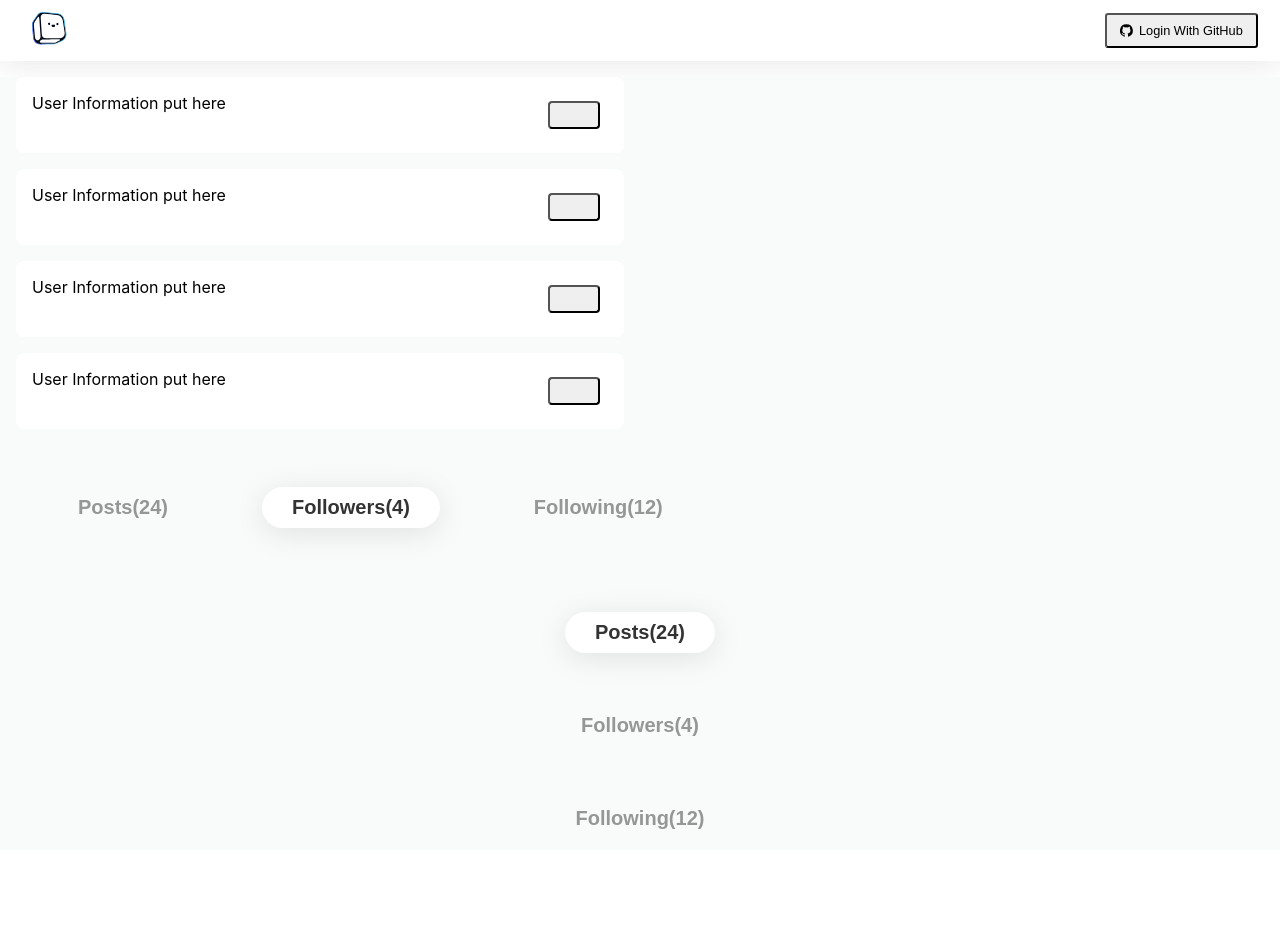
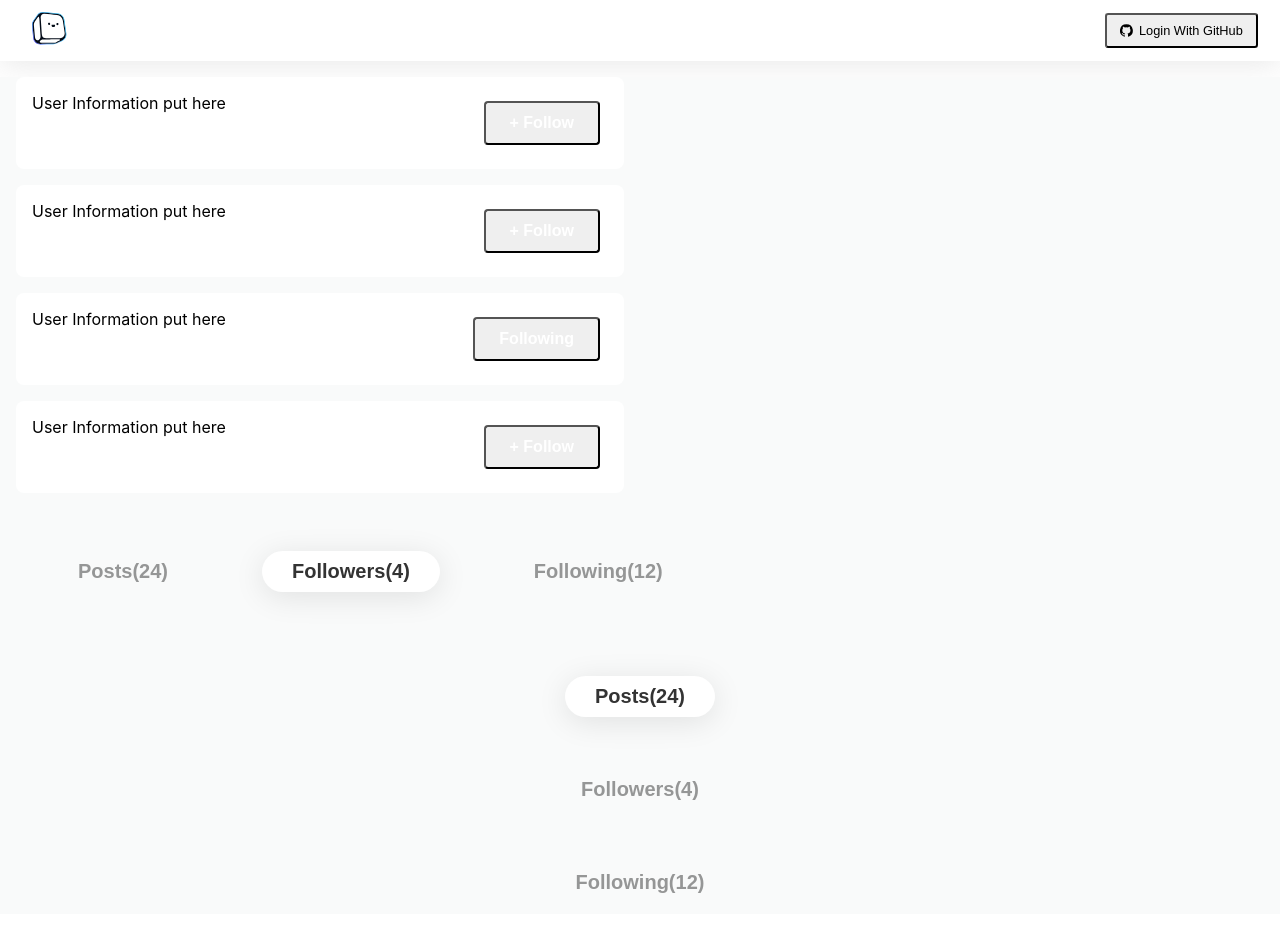
Before and after one commit to bitprj/bit, a React (Create React App) app: page / in a window 1280 px wide. Shown: the top 932 px of the page. Before the commit the page ends 882 px from the top, so only its background shows below. Built offline with nearby package versions, Linux system fonts and the light colour scheme.

Commit message:
Changed Home.js

```diff
--- a/src/components/Home.js
+++ b/src/components/Home.js
@@ -4,7 +4,7 @@ import ToggleTab from'./shared/Tab/ToggleTab'
 const Home = () => {
     return(
     <>
-        <FollowerList followers = {[1,2,3,4]}/>
+        <FollowerList followers = {[{"buttonTxt" : "+ Follow"}, {"buttonTxt" : "+ Follow"},{"buttonTxt" : "Following"},{"buttonTxt" : "+ Follow"}]}/>
         <ToggleTab tabs = {['Posts(24)', 'Followers(4)', 'Following(12)']} activeNum ={1}></ToggleTab>
         <ToggleTab tabs = {['Posts(24)', 'Followers(4)', 'Following(12)']} vertical = {true} activeNum ={0}></ToggleTab>
     </>
```
